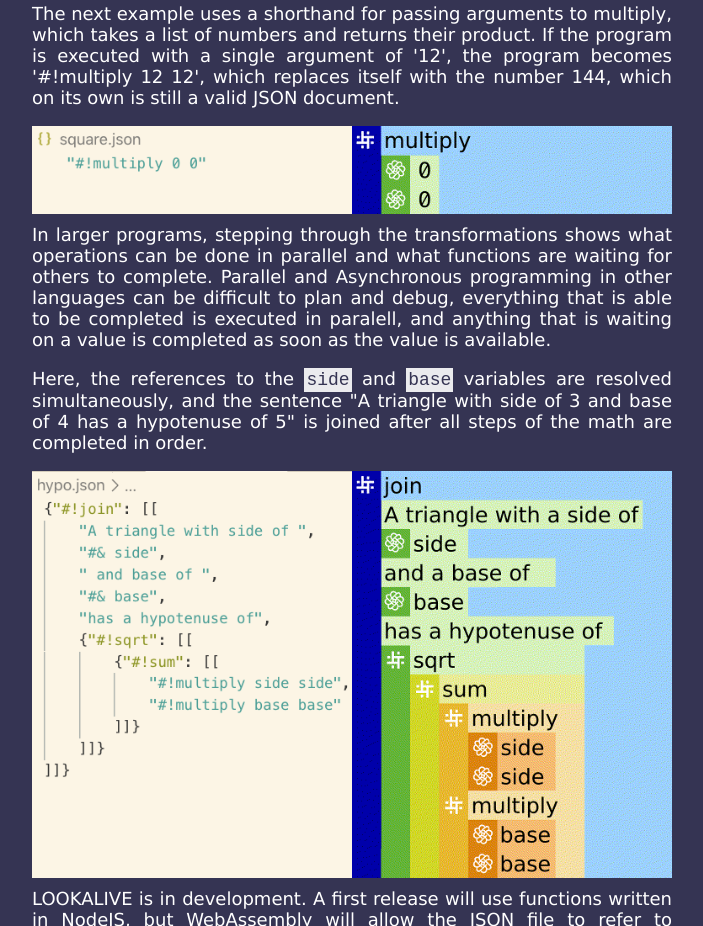
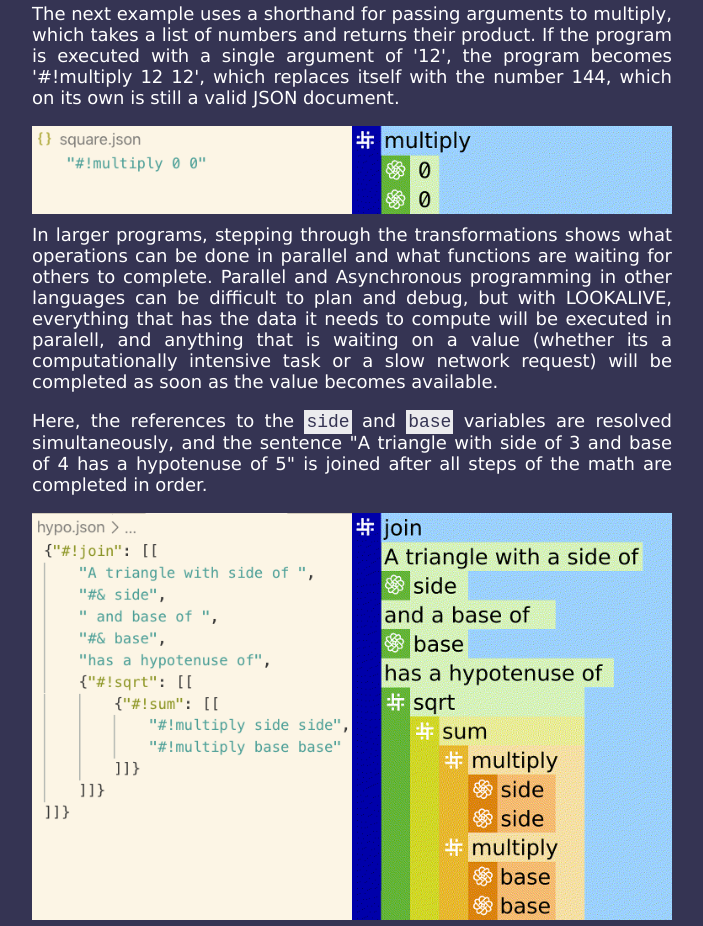
Before and after one commit to jazzyjackson/lookalive, a plain HTML site: page index.html in a window 1280 px wide. Shown: the part 956-1882 px from the top of the page, without its empty margins (288-991 px from the left). Drawn offline with Linux system fonts and the light colour scheme.

Commit message:
Update index.html

```diff
--- a/index.html
+++ b/index.html
@@ -40,7 +40,7 @@
     <img src="img/multiply.png">
     <img src="img/multiply_gui.gif">
     <div>
-      <p>In larger programs, stepping through the transformations shows what operations can be done in parallel and what functions are waiting for others to complete. Parallel and Asynchronous programming in other languages can be difficult to plan and debug, everything that is able to be completed is executed in paralell, and anything that is waiting on a value is completed as soon as the value is available. </p>
+      <p>In larger programs, stepping through the transformations shows what operations can be done in parallel and what functions are waiting for others to complete. Parallel and Asynchronous programming in other languages can be difficult to plan and debug, but with LOOKALIVE, everything that has the data it needs to compute will be executed in paralell, and anything that is waiting on a value (whether its a computationally intensive task or a slow network request) will be completed as soon as the value becomes available. </p>
       <p> Here, the references to the <span>side</span> and <span>base</span> variables are resolved simultaneously, and the sentence "A triangle with side of 3 and base of 4 has a hypotenuse of 5" is joined after all steps of the math are completed in order.
       </p>
     </div>
```
